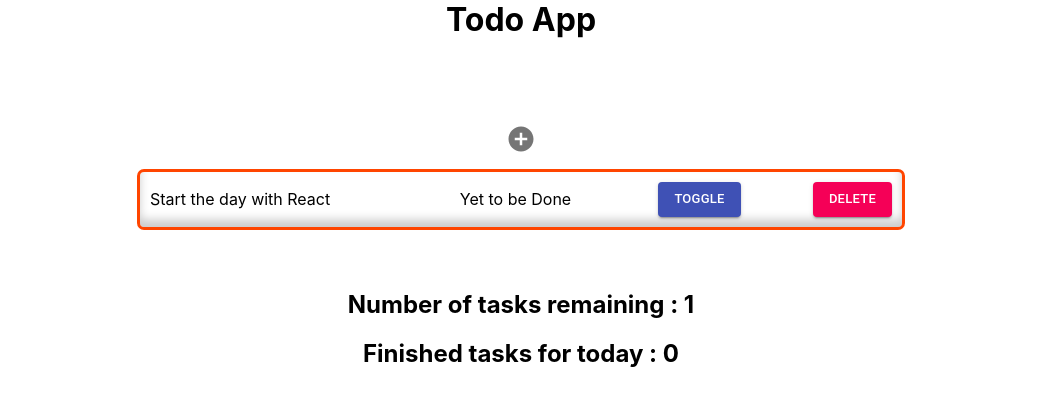
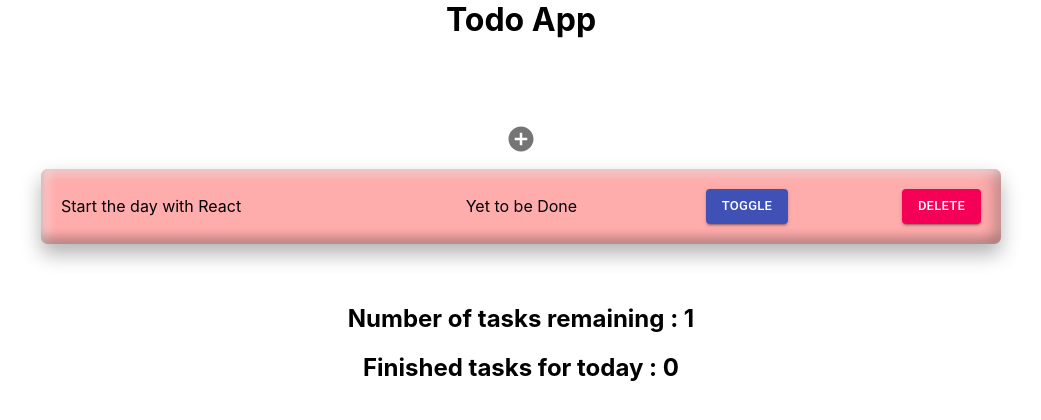
Before and after one commit to mahessh77melo/todo-app-react, a React (Create React App) app: page / in a window 1280 px wide. Shown: the top 420 px of the page, without its empty margins (119-1160 px from the left). Built offline with nearby package versions, Linux system fonts and the light colour scheme.

Commit message:
bevel effect

```diff
--- a/src/Todo.css
+++ b/src/Todo.css
@@ -1,14 +1,16 @@
 .todo {
-	width: 60%;
+	width: 75%;
 	display: flex;
 	justify-content: space-between;
 	align-items: center;
 	margin: 0 auto;
 	margin-bottom: 3rem;
 	border-radius: 0.7rem;
-	padding: 1rem;
-	border: 3px solid grey;
-	box-shadow: 0 -0.75rem 1rem rgba(0, 0, 0, 0.2) inset;
+	padding: 2rem;
+	box-shadow: 0 -0.75rem 1rem rgba(0, 0, 0, 0.2) inset,
+		0 0.75rem 1rem rgba(255, 255, 255, 0.35) inset,
+		0.75rem 0 1rem rgba(255, 255, 255, 0.35) inset,
+		-0.75rem 0 1.5rem rgba(0, 0, 0, 0.2) inset, 0 1rem 2rem rgba(0, 0, 0, 0.3);
 }
 .todo__toggle {
 	padding: 1rem 2rem;
--- a/src/Todo.js
+++ b/src/Todo.js
@@ -16,8 +16,8 @@ const Todo = (props) => {
 			})
 		);
 	};
-	const orangeBorder = { border: "3px solid orangered" };
-	const greenBorder = { border: "3px solid green" };
+	const greenBorder = { backgroundColor: "#acffac" };
+	const orangeBorder = { backgroundColor: "#ffacac" };
 	return (
 		<div className="todo" style={done ? greenBorder : orangeBorder}>
 			<div className="todo__work">{props.work}</div>
```
